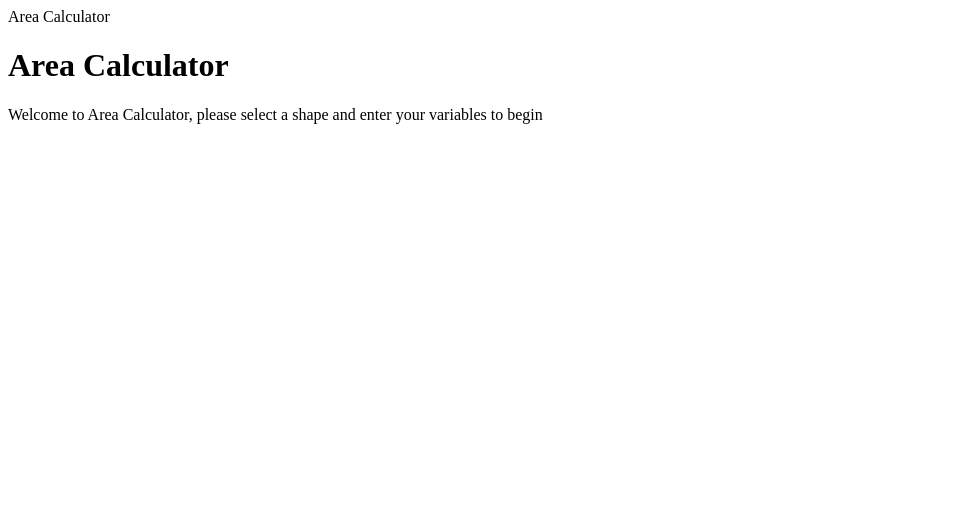
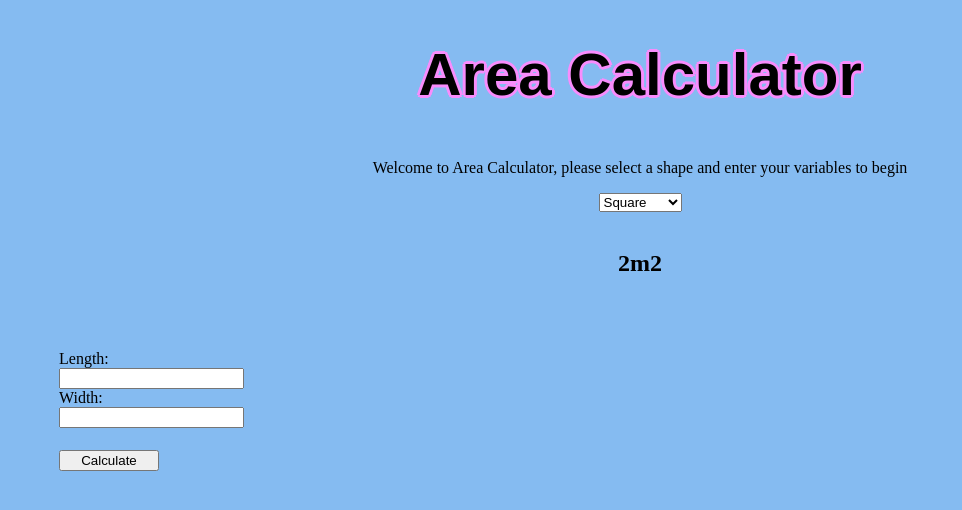
Before and after one commit to the-mocode/Area-Calculator, a plain HTML site: page index.html in a window 1280 px wide. Shown: the whole page, without its empty margins (0-962 px from the left). Drawn offline with Linux system fonts and the light colour scheme.

Commit message:
added some styling and html - need to still complete the styling and begin manipulating the DOM to link up JS

```diff
--- a/index.html
+++ b/index.html
@@ -4,13 +4,35 @@
     <meta charset="UTF-8">
     <meta http-equiv="X-UA-Compatible" content="IE=edge">
     <meta name="viewport" content="width=device-width, initial-scale=1.0">
-    <link rel="stylesheet" href="./Area Calculator.css"
+    <link rel="stylesheet" href="./style.css">
     <title>Area Calculator</title>
 </head>
 <body>
     <h1>Area Calculator</h1>
-    <p>Welcome to Area Calculator, please select a shape and enter your variables to begin</p>
+    <p class="description">Welcome to Area Calculator, please select a shape and enter your variables to begin</p>
 
-    <script src="./Area Calculator.js"></script>
+
+    <select name="selectShape" id="selectShape">
+        <option value="square">Square</option>
+        <option value="rectangle">Rectangle</option>
+        <option value="circle">Circle</option>
+        <option value="triangle">Triangle</option>
+    </select>
+
+    <form>
+        <label for="length">Length:</label><br>
+        <input type="number" id="length" name="length"><br>
+        <label for="Width">Width:</label><br>
+        <input type="number" id="width" name="width">
+    </form>
+    <br>
+    <button id=calculate>Calculate</button>
+
+    <div>
+    <h2 id="ans">2</h2>
+    <h2>m2</h2>
+    </div>
+
+    <script src="./areaCalculator.js"></script>
 </body>
 </html>
--- a/style.css
+++ b/style.css
@@ -1,28 +1,46 @@
 h1 {
     text-align:center;
     font-family:sans-serif;
-    font-size:xx-large;
+    font-size: 60px;
     text-shadow:
-    /* Outline 1
-    -1px -1px 0 #000000,
-    1px -1px 0 #000000,
-    -1px 1px 0 #000000,
-    1px 1px 0 #000000,
-    -2px 0 0 #000000,
-    2px 0 0 #000000,
-    0 2px 0 #000000,
-    0 -2px 0 #000000,  */
-    /* Outline 2 */
-    -2px -2px 0 #ff0000,
-    2px -2px 0 #ff0000,
-    -2px 2px 0 #ff0000,
-    2px 2px 0 #ff0000,
-    -3px 0 0 #ff0000,
-    3px 0 0 #ff0000,
-    0 3px 0 #ff0000,
-    0 -3px 0 #ff0000;
+    -2px -2px 0 #f88dfc,
+    2px -2px 0 #f88dfc,
+    -2px 2px 0 #f88dfc,
+    2px 2px 0 #f88dfc,
+    -3px 0 0 #f88dfc,
+    3px 0 0 #f88dfc,
+    0 3px 0 #f88dfc,
+    0 -3px 0 #f88dfc;
 }
 
 body {
     background:rgb(133, 187, 241);
+
 }
+.description {
+    margin-top: 50px;
+    text-align: center;
+}
+form {
+    display: block;
+    position:absolute;
+    left: 59px;
+    top: 350px;
+}
+#calculate {
+    display: block;
+    position:absolute;
+    left: 59px;
+    top: 450px;
+    width: 100px;
+}
+#selectShape {
+    display: block;
+    margin: 0 auto;
+
+}
+div {
+   display: flex;
+   justify-content: center;
+
+}
```
